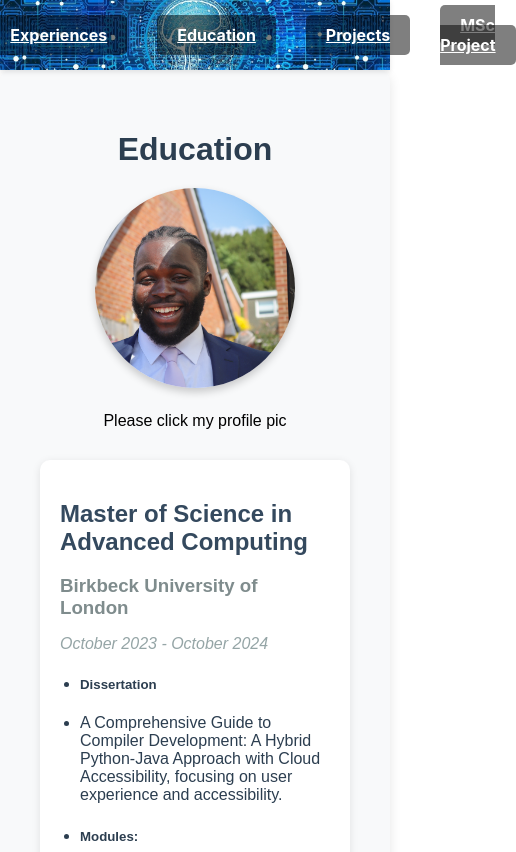
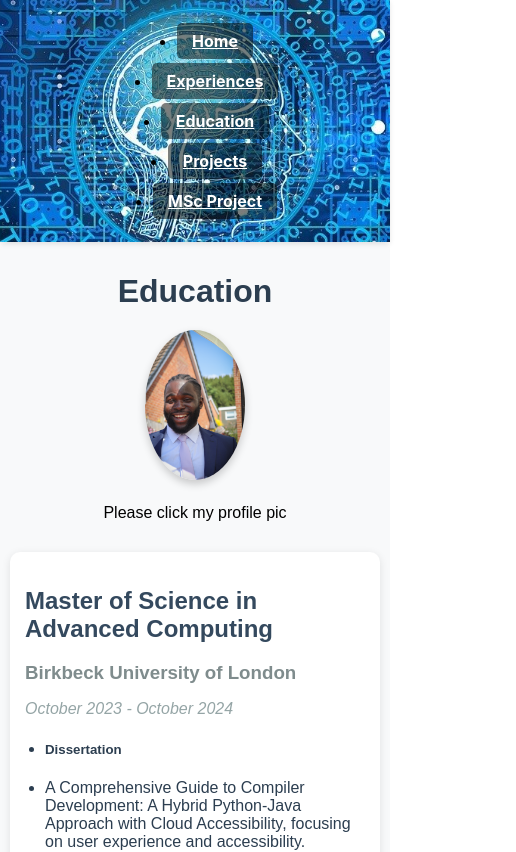
Before and after one commit to dokoye98/CV, a React (Create React App) app: page /education in a window 390 px wide. Shown: the top 852 px of the page, 516 px wide, since content can reach past the window. Built offline with nearby package versions, Linux system fonts and the light colour scheme.

Commit message:
mobile access

```diff
--- a/src/stylesheets/experiences.css
+++ b/src/stylesheets/experiences.css
@@ -19,8 +19,9 @@
 }
 
 .profile-pic {
-    width: 200px;
-    height: 200px;
+  width: 100%;
+  max-width: 200px;
+  height: auto;
   object-fit: cover;
   border-radius: 50%;
   box-shadow: 0 4px 8px rgba(0, 0, 0, 0.2);
@@ -64,3 +65,28 @@
   margin-bottom: 8px;
   color: #2c3e50;
 }
+
+/* Responsive adjustments */
+@media (max-width: 768px) {
+  .experiences-container {
+    padding: 20px;
+  }
+
+  .profile-pic {
+    max-width: 150px;
+  }
+}
+
+@media (max-width: 480px) {
+  .experiences-container {
+    padding: 10px;
+  }
+
+  .profile-pic {
+    max-width: 100px;
+  }
+
+  .experience-item {
+    padding: 15px;
+  }
+}
--- a/src/stylesheets/homepage.css
+++ b/src/stylesheets/homepage.css
@@ -11,8 +11,9 @@
 }
 
 .profile-pic {
-    width: 200px;
-    height: 200px;
+  width: 100%;
+  max-width: 200px;
+  height: auto;
   object-fit: cover;
   border-radius: 50%;
   box-shadow: 0 4px 8px rgba(0, 0, 0, 0.2);
@@ -33,3 +34,22 @@
   border-radius: 5px;
   box-shadow: 0 2px 4px rgba(0, 0, 0, 0.1);
 }
+
+/* Responsive adjustments */
+@media (max-width: 768px) {
+  .skills-list {
+    max-width: 100%;
+    padding: 0 15px;
+  }
+}
+
+@media (max-width: 480px) {
+  .profile-pic {
+    max-width: 100px;
+  }
+
+  .skills-list li {
+    padding: 8px;
+    margin: 8px 0;
+  }
+}
--- a/src/stylesheets/mscProject.css
+++ b/src/stylesheets/mscProject.css
@@ -8,15 +8,16 @@
   border-radius: 10px;
   box-shadow: 0 4px 12px rgba(0, 0, 0, 0.1);
 }
-  .Susana  {
+
+.Susana {
   text-decoration: none;
   color: #34495e;
-
 }
 
-.Susana :hover {
+.Susana:hover {
   color: #3498db;
 }
+
 .master-project-container h1 {
   color: #2c3e50;
   margin-bottom: 20px;
@@ -34,7 +35,8 @@
 }
 
 .msc-image {
-    width: 200px;
+  width: 100%;
+  max-width: 400px;
   height: auto;
   border-radius: 10px;
   box-shadow: 0 6px 12px rgba(0, 0, 0, 0.2);
@@ -60,3 +62,28 @@
   opacity: 1;
   transition: opacity 0.5s ease;
 }
+
+/* Responsive adjustments */
+@media (max-width: 768px) {
+  .master-project-container {
+    padding: 20px;
+  }
+
+  .msc-image {
+    max-width: 300px;
+  }
+}
+
+@media (max-width: 480px) {
+  .master-project-container {
+    padding: 10px;
+  }
+
+  .msc-image {
+    max-width: 200px;
+  }
+
+  .project-summary {
+    padding: 10px;
+  }
+}
--- a/src/stylesheets/navbar.css
+++ b/src/stylesheets/navbar.css
@@ -1,10 +1,3 @@
-ul {
-    list-style-type: none;
-    margin: 0;
-    padding: 0;
-  }
-
-
 nav {
   background-image: url('../images/html.jpg');
   background-size: cover;
@@ -41,3 +34,20 @@ ul {
   background-color: rgba(0, 0, 0, 0.8);
   color: #FFD700;
 }
+
+/* Responsive adjustments */
+@media (max-width: 768px) {
+  nav ul {
+    gap: 20px;
+  }
+}
+
+@media (max-width: 480px) {
+  nav ul {
+    flex-direction: column; /* Stack links vertically */
+  }
+
+  nav a {
+    padding: 8px 15px;
+  }
+}
```
Lines whose indentation alone changed are shown as unchanged.
